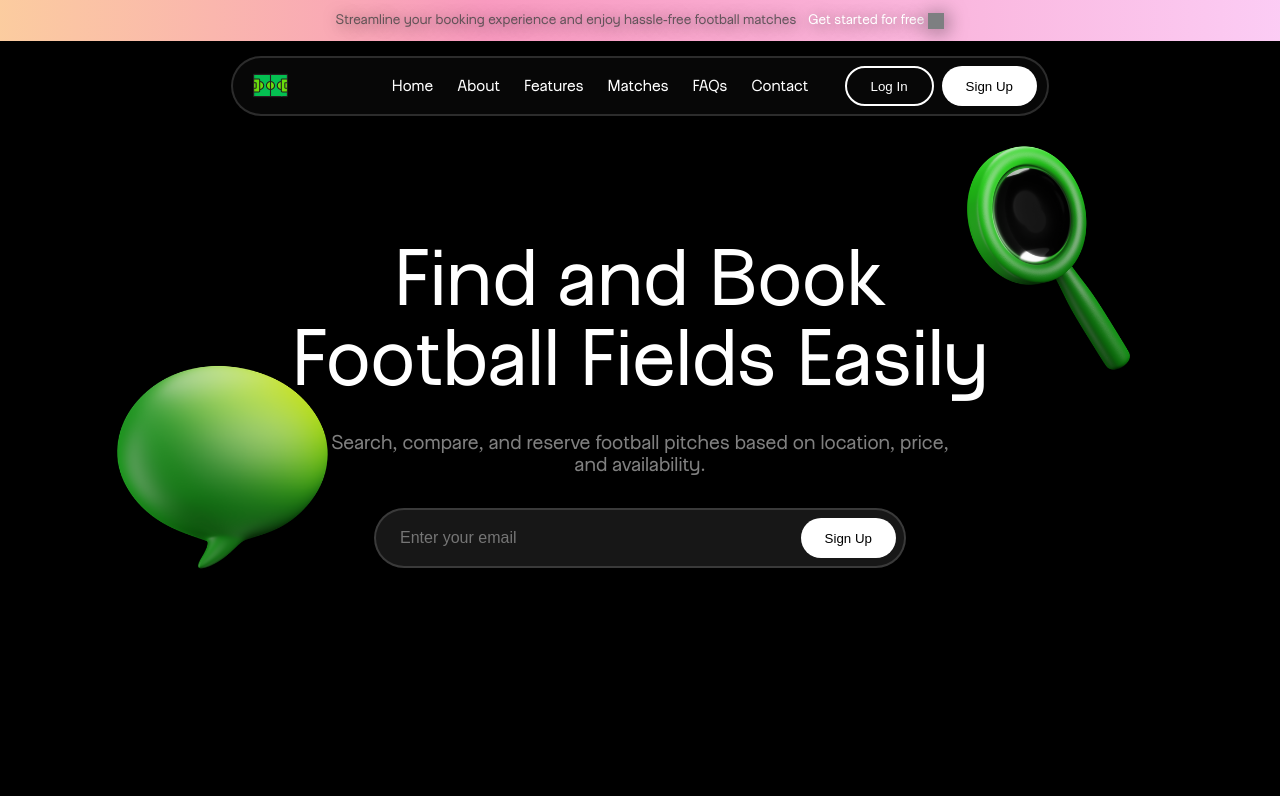
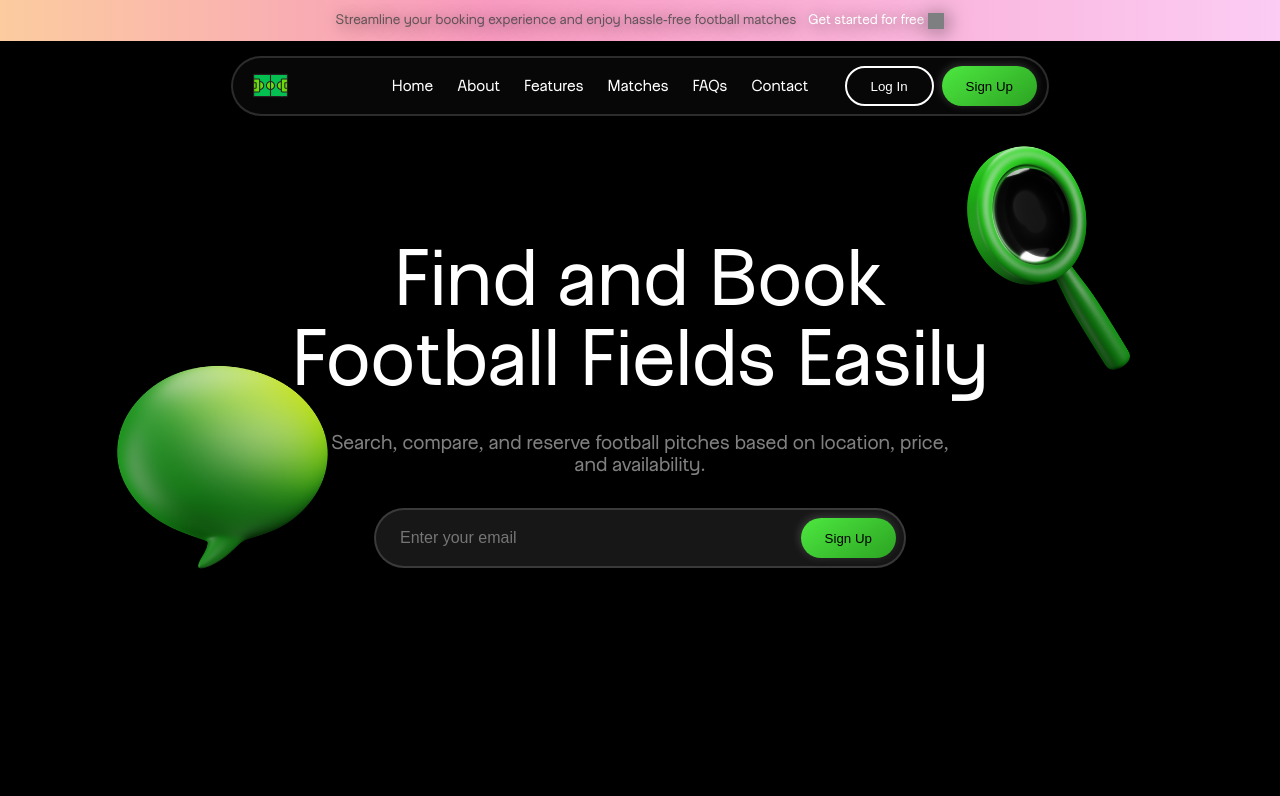
Before and after one commit to Sabillva/portfolio, a React (Vite) app: page / in a window 1280 px wide. Shown: the top 796 px of the page. Built offline with nearby package versions, Linux system fonts and the light colour scheme; grey boxes are pictures that could not be loaded.

Commit message:
signup buttton style

```diff
--- a/src/components/hero.css
+++ b/src/components/hero.css
@@ -60,7 +60,6 @@
   border: 2px solid rgb(96, 96, 96);
 }
 
-
 .hero-input {
   background-color: transparent;
   padding: 0 16px;
@@ -74,16 +73,34 @@
   outline: none;
 }
 
-
 .hero-signup {
   border: none;
-  background-color: #ffffff;
+  background: linear-gradient(145deg, #4de840, #2ca322);
   color: rgb(0, 0, 0);
   height: 40px;
   border-radius: 9999px;
   padding: 0 24px;
   font-weight: 500;
   white-space: nowrap;
+  box-shadow: 4px 4px 8px rgba(0, 0, 0, 0.2),
+    -1px -1px 10px rgba(255, 255, 255, 0.2);
+  transition: all 0.3s ease-in-out;
+  display: flex;
+  align-items: center;
+  justify-content: center;
+}
+
+.hero-signup:hover {
+  background: linear-gradient(80deg, #4de840, #2ca322);
+  box-shadow: 2px 2px 10px rgba(0, 0, 0, 0.3),
+    -1px -1px 10px rgba(255, 255, 255, 0.3);
+}
+
+.hero-signup:active {
+  background: linear-gradient(145deg, #2ca322, #4de840);
+  box-shadow: inset 2px 2px 6px rgba(0, 0, 0, 0.3),
+    inset -1px -1px 6px rgba(255, 255, 255, 0.3);
+  transform: scale(0.95);
 }
 
 @media (max-width: 768px) {
--- a/src/components/index.css
+++ b/src/components/index.css
@@ -178,13 +178,32 @@ body {
 
 .signup {
   border: none;
-  background-color: #ffffff;
+  background: linear-gradient(145deg, #4de840, #2ca322);
   color: rgb(0, 0, 0);
   height: 40px;
   border-radius: 9999px;
   padding: 0 24px;
   font-weight: 500;
+  box-shadow: 4px 4px 8px rgba(0, 0, 0, 0.2),
+    -1px -1px 10px rgba(255, 255, 255, 0.2);
+  transition: all 0.3s ease-in-out;
+  display: flex;
+  align-items: center;
+  justify-content: center;
   display: none;
+}
+
+.signup:hover {
+  background: linear-gradient(80deg, #4de840, #2ca322);
+  box-shadow: 2px 2px 10px rgba(0, 0, 0, 0.3),
+    -1px -1px 10px rgba(255, 255, 255, 0.3);
+}
+
+.signup:active {
+  background: linear-gradient(145deg, #2ca322, #4de840);
+  box-shadow: inset 2px 2px 6px rgba(0, 0, 0, 0.3),
+    inset -1px -1px 6px rgba(255, 255, 255, 0.3);
+  transform: scale(0.95);
 }
 
 .login-menu {
@@ -199,12 +218,31 @@ body {
 
 .signup-menu {
   border: none;
-  background-color: #ffffff;
+  background: linear-gradient(145deg, #4de840, #2ca322);
   color: rgb(0, 0, 0);
   height: 40px;
   border-radius: 9999px;
   padding: 0 24px;
   font-weight: 500;
+  box-shadow: 4px 4px 8px rgba(0, 0, 0, 0.2),
+    -1px -1px 10px rgba(255, 255, 255, 0.2);
+  transition: all 0.3s ease-in-out;
+  display: flex;
+  align-items: center;
+  justify-content: center;
+}
+
+.signup-menu:hover {
+  background: linear-gradient(80deg, #4de840, #2ca322);
+  box-shadow: 2px 2px 10px rgba(0, 0, 0, 0.3),
+    -1px -1px 10px rgba(255, 255, 255, 0.3);
+}
+
+.signup-menu:active {
+  background: linear-gradient(145deg, #2ca322, #4de840);
+  box-shadow: inset 2px 2px 6px rgba(0, 0, 0, 0.3),
+    inset -1px -1px 6px rgba(255, 255, 255, 0.3);
+  transform: scale(0.95);
 }
 
 .navlink {
```
